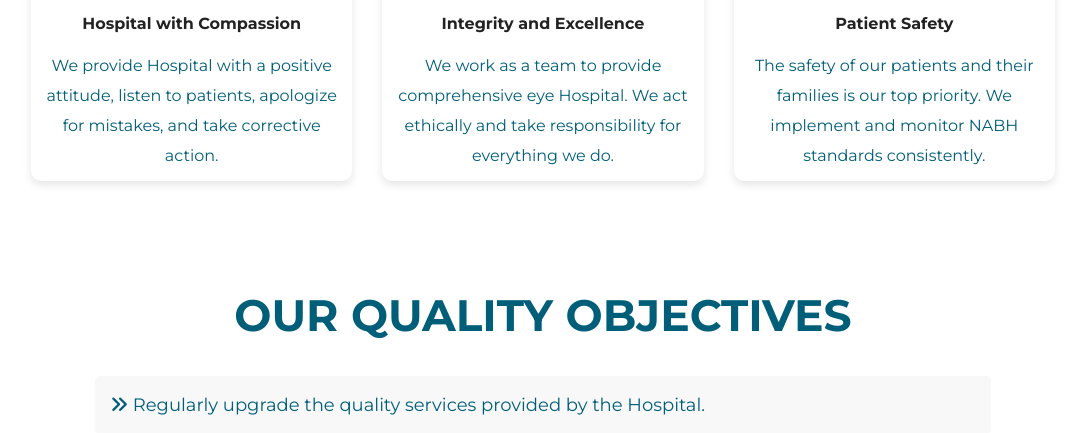
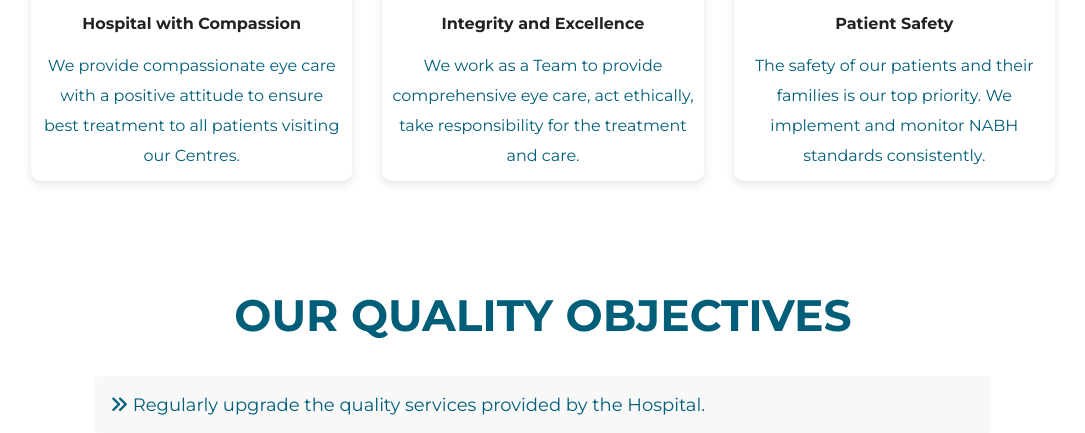
Before and after one commit to ankuxsshh/karunya.eyehospital, a Django app: page /aboutus in a window 1280 px wide. Shown: the part 4092-4525 px from the top of the page, without its empty margins (97-1182 px from the left). Run offline with Django 5.2, Linux system fonts and the light colour scheme; some libraries are stand-ins or nearby versions.

Commit message:
firstcommit

```diff
--- a/templates/aboutus.html
+++ b/templates/aboutus.html
@@ -75,7 +75,7 @@ About | Karunya Eye Hospital
         <div class="about-block-item mb-5 mb-lg-0">
           <img src="static/images/gallery/37 Q.jpg" alt="Compassionate and Personalized Hospital"
             class="img-fluid w-100" />
-          <h4 class="mt-3">Compassionate and Personalized Hospital</h4>
+          <h4 class="mt-3">Compassionate and personalized Care.</h4>
           <p>We treat every patient like family, ensuring comfort, education, and informed decision-making for better
             eye health.</p>
         </div>
@@ -91,7 +91,7 @@ About | Karunya Eye Hospital
       <div class="col-lg-3 col-md-6">
         <div class="about-block-item mb-5 mb-lg-0">
           <img src="static/images/gallery/42 Q.jpg" alt="Affordable Quality Eye hospital" class="img-fluid w-100" />
-          <h4 class="mt-3">Affordable Quality Eye Hospital</h4>
+          <h4 class="mt-3">Affordable Quality Eye Care</h4>
           <p>Accredited NABH centers providing high-quality treatment at pocket-friendly prices for all sections of
             society.</p>
         </div>
@@ -99,7 +99,7 @@ About | Karunya Eye Hospital
       <div class="col-lg-3 col-md-6">
         <div class="about-block-item">
           <h4 class="mt-3">Experienced and Skilled Experts</h4>
-          <p>Our dedicated team of specialists ensures superior Hospital with continuous training and expertise.</p>
+          <p>Our dedicated team of specialists ensures superior eye care with continuous training and expertise.</p>
           <img src="static/images/gallery/48 Q.jpg" alt="Experienced and Skilled Experts" class="img-fluid w-100" />
         </div>
       </div>
@@ -110,10 +110,7 @@ About | Karunya Eye Hospital
 <section>
   <div class="text-center mt-5">
     <h2 class="title-color">QUALITY POLICY</h2>
-    <p class="mt-4 mb-5 justify-text">Karunya Eye Hospital is dedicated to delivering comprehensive, world-class eye
-      Hospital in a safe and patient-centered environment. With a strong commitment to quality, professional ethics, and
-      advanced medical expertise, we ensure the highest standards of diagnosis, treatment, and vision Hospital while
-      continuously enhancing patient satisfaction through a robust Quality Management System.</p>
+    <p class="mt-4 mb-5 justify-text">Karunya Eye Hospital is dedicated to delivering comprehensive, world-class eye care in a safe and patient-friendly. With a strong commitment to quality, professional ethics, and advanced medical expertise, we ensure the highest standards of diagnosis, treatment, and vision care while continuously enhancing patient satisfaction through a superior Quality Management System.</p>
   </div>
 </section>
 
@@ -124,8 +121,7 @@ About | Karunya Eye Hospital
       <div class="col-lg-4">
         <div class="about-content pr-4 mt-4 mt-lg-0">
           <h2 class="title-color">OUR MISSION</h2>
-          <p class="mt-4 mb-5">To provide quality eye Hospital treatment to the people, as per our vision, by
-            establishing as many centres as possible in both inside and outside India.</p>
+          <p class="mt-4 mb-5">We are dedicated to provide superior patient care with personalized attention to clinical excellence, patient safety and an unparalleled passion and commitment to assure the very best healthcare for those we serve.</p>
           <a href="" class="btn btn-main-2 btn-round-full btn-icon">Learn More<i
               class="fa-solid fa-angles-right text-white"></i></a>
         </div>
@@ -177,7 +173,7 @@ About | Karunya Eye Hospital
 
 <section>
   <div class="text-center mt-5 approach-section">
-    <h2 class="title-color">OUR APPROACH TO EYE HOSPITAL</h2>
+    <h2 class="title-color">OUR APPROACH TO EYE CARE</h2>
     <div class="row mt-4">
       <!-- Card 1: Hospital with Compassion -->
       <div class="col-md-4">
@@ -186,8 +182,7 @@ About | Karunya Eye Hospital
             class="card-img-top rounded approach-img" />
           <div class="card-body">
             <h4 class="card-title">Hospital with Compassion</h4>
-            <p class="card-text">We provide Hospital with a positive attitude, listen to patients, apologize for
-              mistakes, and take corrective action.</p>
+            <p class="card-text">We provide compassionate eye care with a positive attitude to ensure best treatment to all patients visiting our Centres.</p>
           </div>
         </div>
       </div>
@@ -199,8 +194,7 @@ About | Karunya Eye Hospital
             class="card-img-top rounded approach-img" />
           <div class="card-body">
             <h4 class="card-title">Integrity and Excellence</h4>
-            <p class="card-text">We work as a team to provide comprehensive eye Hospital. We act ethically and take
-              responsibility for everything we do.</p>
+            <p class="card-text">We work as a Team to provide comprehensive eye care, act ethically, take responsibility for the treatment and care.</p>
           </div>
         </div>
       </div>
--- a/templates/cataract.html
+++ b/templates/cataract.html
@@ -23,7 +23,7 @@
       <div class="row align-items-center">
         <!-- Left Side Image -->
         <div class="col-lg-6 mb-4">
-          <img src="path/to/cataract-image.jpg" alt="Cataract Surgery" class="img-fluid rounded" />
+          <img src="https://www.apexeyeandivf.com/wp-content/uploads/2023/02/cataract.png" alt="Cataract Surgery" class="img-fluid rounded" />
         </div>
 
         <!-- Right Side Content -->
--- a/templates/intra.html
+++ b/templates/intra.html
@@ -37,7 +37,7 @@
 
         <!-- Image Right -->
         <div class="col-lg-6 p-0">
-          <img src="path/to/intravitreal-services.jpg" alt="Intravitreal Services" class="img-fluid w-100 h-100 object-fit-cover" />
+          <img src="https://tunbridgewellseyecentre.co.uk/wp-content/uploads/2024/09/TWEC_General-05259.jpg" alt="Intravitreal Services" class="img-fluid w-100 h-100 object-fit-cover" />
         </div>
       </div>
     </div>
--- a/templates/laser.html
+++ b/templates/laser.html
@@ -41,7 +41,7 @@
 
         <!-- Image Right -->
         <div class="col-lg-6 p-0">
-          <img src="path/to/retinal-laser-therapy.jpg" alt="Retinal Laser Therapy" class="img-fluid w-100 h-100 object-fit-cover" />
+          <img src="https://www.texasretina.com/wp-content/uploads/2019/06/Screen-Shot-2019-06-25-at-1.11.32-PM-1200x792.png" alt="Retinal Laser Therapy" class="img-fluid w-100 h-100 object-fit-cover" />
         </div>
       </div>
     </div>
--- a/templates/opt.html
+++ b/templates/opt.html
@@ -30,8 +30,8 @@
         </div>
 
         <!-- Image Right -->
-        <div class="col-lg-6 p-0">
-          <img src="path/to/general-ophthalmology.jpg" alt="General Ophthalmology" class="img-fluid w-100 h-100 object-fit-cover" />
+        <div class="col-lg-6 p-0 d-flex align-items-center justify-content-center">
+          <img src="https://www.westernlasereye.com/wp-content/uploads/shutterstock_1565916823-1.jpg" alt="Customer Experience" class="img-fluid" style="max-height: 100%; height: auto;" />
         </div>
       </div>
     </div>
--- a/templates/retina.html
+++ b/templates/retina.html
@@ -33,8 +33,8 @@
         </div>
 
         <!-- Image Right -->
-        <div class="col-lg-6 p-0">
-          <img src="path/to/medical-retina.jpg" alt="Medical Retinal Service" class="img-fluid w-100 h-100 object-fit-cover" />
+        <div class="col-lg-6 p-0 d-flex align-items-center justify-content-center">
+          <img src="https://cdn.dotplus.in/Cloud/SSEH/SSEHImage/Image19481d2904834338b47e0ae28c0be57c3750a5d4-09e8-4433-8c95-4482fcad8ef7.jpg" alt="Customer Experience" class="img-fluid" style="max-height: 100%; height: auto;" />
         </div>
       </div>
     </div>
--- a/templates/services.html
+++ b/templates/services.html
@@ -101,7 +101,7 @@
           <a href="customer" class="service-card w-100">
             <img src="static/images/customer.jpeg" alt="Customer Experience" class="img-fluid rounded-top service-image" style="height: 150px;" />
             <div class="card-body">
-              <h5 class="card-title">Customer Experience</h5>
+              <h5 class="card-title">Patients Experience</h5>
             </div>
           </a>
         </div>
--- a/templates/store.html
+++ b/templates/store.html
@@ -57,8 +57,8 @@
         </div>
 
         <!-- Image Right -->
-        <div class="col-lg-6 p-0">
-          <img src="path/to/optical-store.jpg" alt="Optical Store - Insight Galleria" class="img-fluid w-100 h-100 object-fit-cover" />
+        <div class="col-lg-6 p-0 d-flex align-items-center justify-content-center">
+          <img src="static/images/shop.jpeg" alt="Customer Experience" class="img-fluid" style="max-height: 100%; height: auto;" />
         </div>
       </div>
     </div>
```
Also changed, not shown: templates/customer.html (+20 -16 lines).
